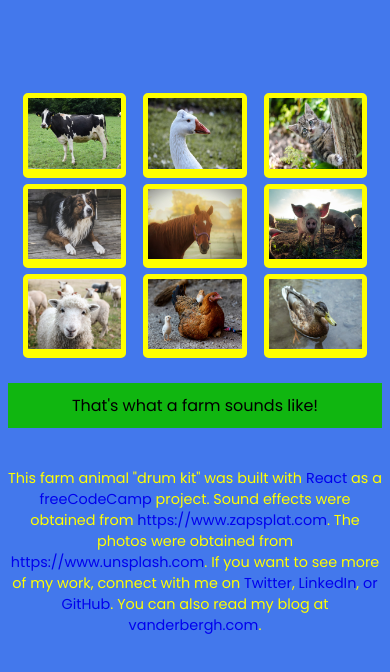
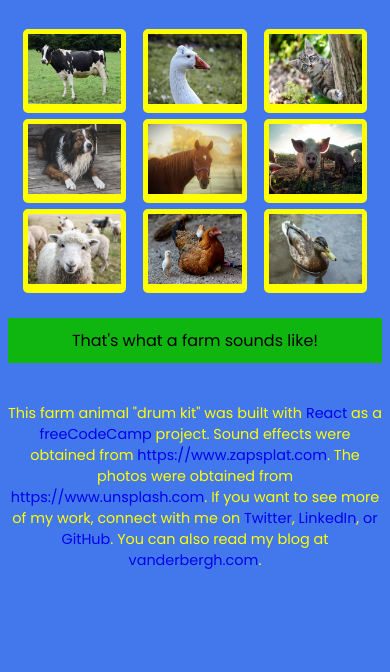
Before and after one commit to rhvdbergh/fcc-fel-drum, a React (Vite) app: page / in a window 390 px wide. Shown: the top 672 px of the page. Built offline with nearby package versions, Linux system fonts and the light colour scheme.

Commit message:
remove mobile transitions

```diff
--- a/src/css/style.css
+++ b/src/css/style.css
@@ -23,7 +23,7 @@ a {
 
 #display {
   text-align: center;
-  margin-top: 10vh;
+  margin-top: 20px;
   width: 900px;
   position: absolute;
   left: 50%;
@@ -88,6 +88,7 @@ a {
     padding: 0;
     margin: 5px 2px 5px 2px;
     border-radius: 5px;
+    transition: none;
   }
 
   .drum-pad-text {
@@ -126,6 +127,7 @@ a {
     padding: 0;
     margin: 1px 2px 5px 2px;
     border-radius: 5px;
+    transition: none;
   }
 
   .drum-pad-text {
```
